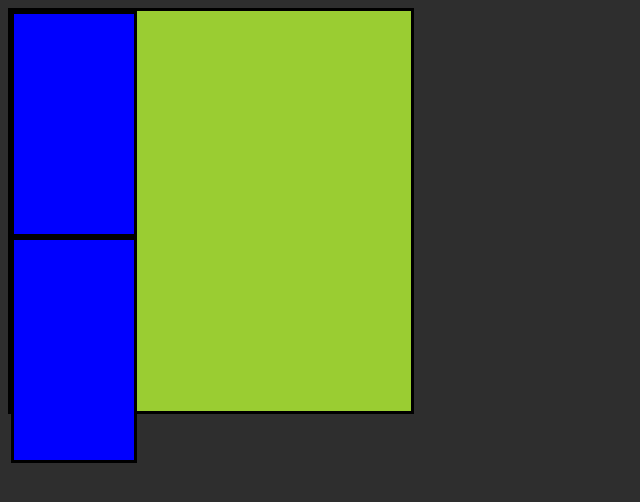
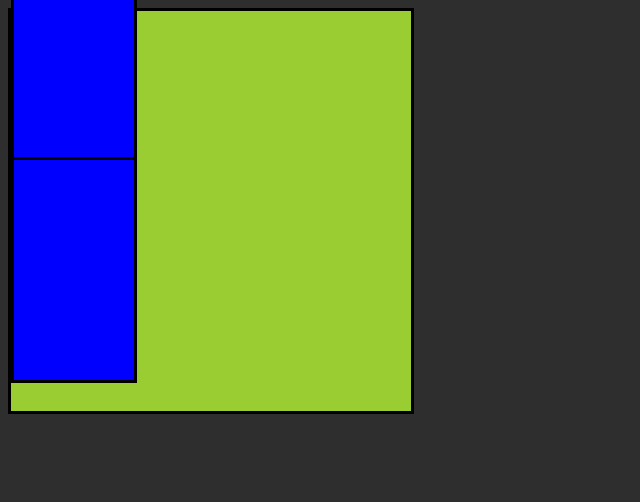
Before and after one commit to XxTheus/desenvolvimento-web-univille, a plain HTML site: page src/components/csslayout/fluxonormal.html in a window 1280 px wide. Shown: the whole page, without its empty margins (0-640 px from the left). Drawn offline with Linux system fonts and the light colour scheme.

Commit message:
Ajustando arquivos de fluxo normal

```diff
--- a/src/components/csslayout/fluxonormal.css
+++ b/src/components/csslayout/fluxonormal.css
@@ -14,4 +14,5 @@ body{
     width: 120px;
     height: 220px;
     border: solid 3px;
+    margin-top: -40px;
 }
--- a/src/components/csslayout/fluxonormal.html
+++ b/src/components/csslayout/fluxonormal.html
@@ -4,7 +4,7 @@
     <meta charset="UTF-8">
     <meta http-equiv="X-UA-Compatible" content="IE=edge">
     <meta name="viewport" content="width=device-width, initial-scale=1.0">
-    <title>Document</title>
+    <title>Fluxonormal</title>
     <link rel="stylesheet" href="fluxonormal.css">
 </head>
     <body>
```
Lines whose indentation alone changed are shown as unchanged.
